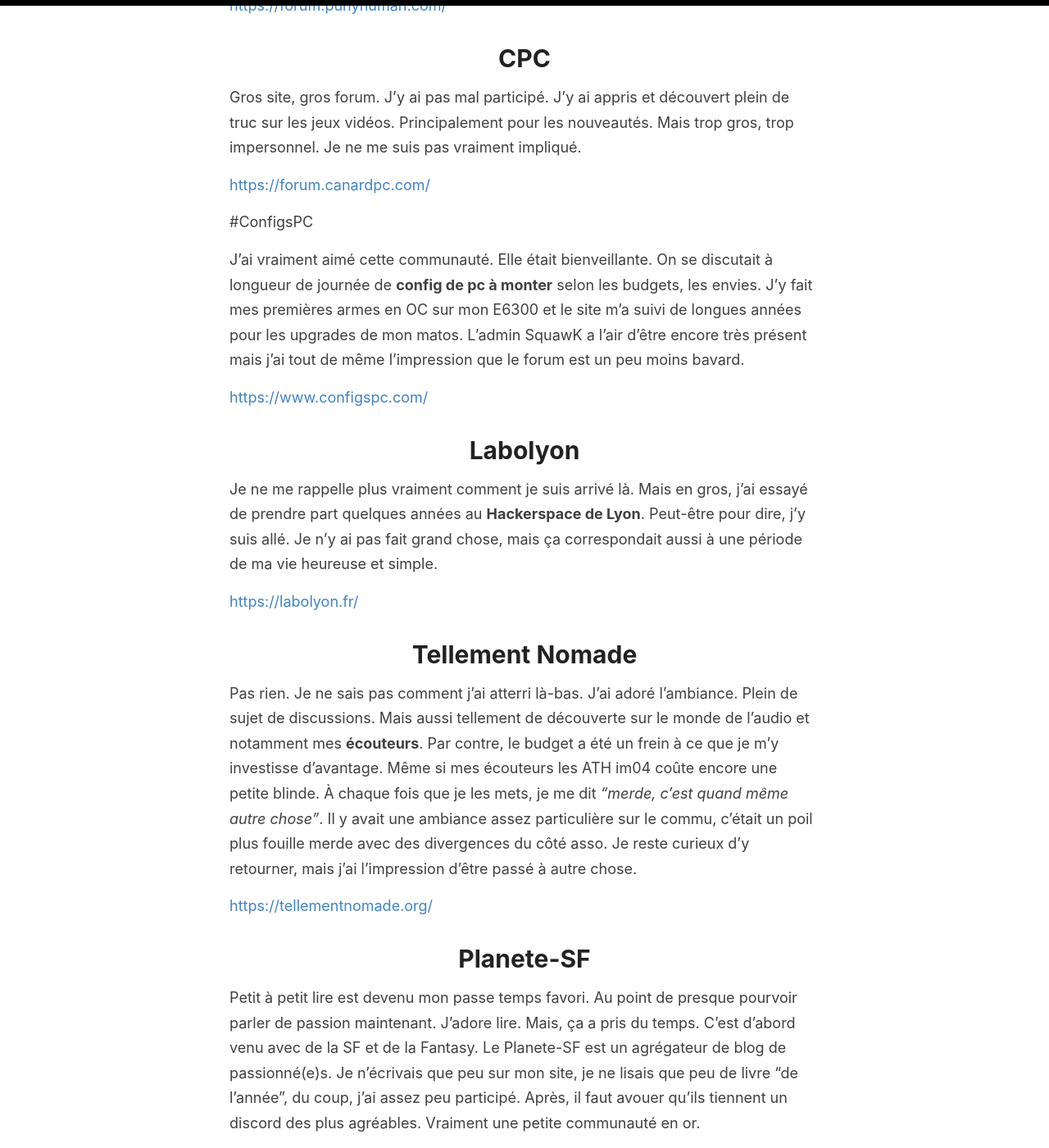
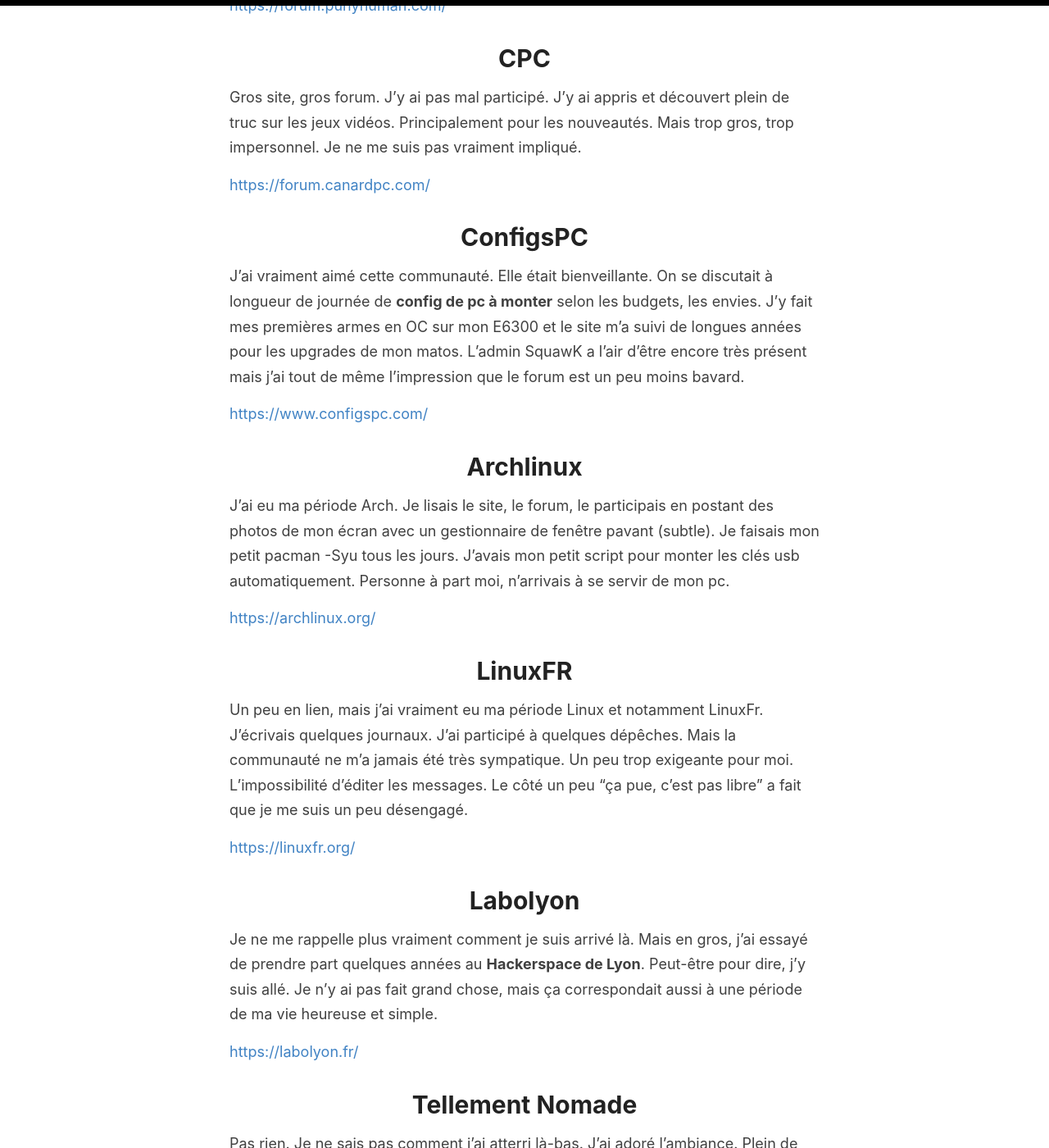
Before and after one commit to homeostasie/bouquins, a Jekyll site: the page built from _posts/2022-01-20-communautes.md, in a window 1280 px wide and 1400 px high, scrolled down 2367 px. Shown: the whole window at 82% size. Built offline with Jekyll 4.4.1, drawn with Linux system fonts in a browser that asks for light colours; comment, search, counter and statistics services are not loaded.

Commit message:
ajout de archlinux et linuxfr

```diff
--- a/_posts/2022-01-20-communautes.md
+++ b/_posts/2022-01-20-communautes.md
@@ -44,11 +44,23 @@
 
 [https://forum.canardpc.com/](https://forum.canardpc.com/)
 
-#ConfigsPC
+# ConfigsPC
 
 J'ai vraiment aimé cette communauté. Elle était bienveillante. On se discutait à longueur de journée de **config de pc à monter** selon les budgets, les envies. J'y fait mes premières armes en OC sur mon E6300 et le site m'a suivi de longues années pour les upgrades de mon matos. L'admin SquawK a l'air d'être encore très présent mais j'ai tout de même l'impression que le forum est un peu moins bavard.
 
 [https://www.configspc.com/](https://www.configspc.com/)
+
+# Archlinux
+
+J'ai eu ma période Arch. Je lisais le site, le forum, le participais en postant des photos de mon écran avec un gestionnaire de fenêtre pavant (subtle). Je faisais mon petit pacman -Syu tous les jours. J'avais mon petit script pour monter les clés usb automatiquement. Personne à part moi, n'arrivais à se servir de mon pc.
+
+[https://archlinux.org/](https://archlinux.org/)
+
+# LinuxFR
+
+Un peu en lien, mais j'ai vraiment eu ma période Linux et notamment LinuxFr. J'écrivais quelques journaux. J'ai participé à quelques dépêches. Mais la communauté ne m'a jamais été très sympatique. Un peu trop exigeante pour moi. L'impossibilité d'éditer les messages. Le côté un peu "ça pue, c'est pas libre" a fait que je me suis un peu désengagé.
+
+[https://linuxfr.org/](https://linuxfr.org/)
 
 # Labolyon
 
```
